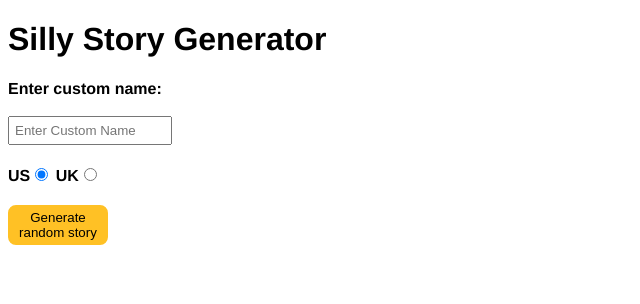
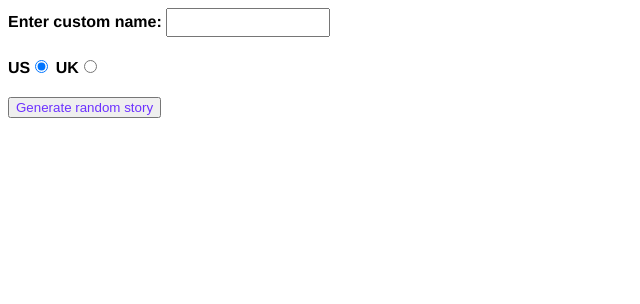
Before and after one commit to NBR-24/Story-Generator, a plain HTML site: page index.html in a window 1280 px wide. Shown: the whole page, without its empty margins (0-640 px from the left). Drawn offline with Linux system fonts and the light colour scheme.

Commit message:
index.html

```diff
--- a/index.html
+++ b/index.html
@@ -1,5 +1,5 @@
 <!DOCTYPE html>
-<html lang="en-US">
+<html lang="en-us">
   <head>
     <meta charset="utf-8" />
     <meta name="viewport" content="width=device-width" />
@@ -26,30 +26,20 @@
       }
 
       p {
-        background: #000000;
-        color: #ffffff;
+        color:  #FF0000;
         padding: 10px;
         visibility: hidden;
-        border-radius: 8px;
-        text-align: center;
       }
-      .randomize{
-        background-color: #ffc125;
-        color:black;
-        width:100px;
-        height:40px;
-        border-style: solid;
-        border-color: #ffc125;
-        border-radius: 8px;
+      button {
+        color: rgb(109, 49, 255);
       }
     </style>
   </head>
 
   <body>
     <div>
-        <h1>Silly Story Generator</h1>
-      <label for="customname">Enter custom name:</label><br><br>
-      <input id="customname" type="text" placeholder="Enter Custom Name" />
+      <label for="customname">Enter custom name:</label>
+      <input id="customname" type="text" placeholder="" />
     </div>
     <div>
       <label for="us">US</label
@@ -60,7 +50,10 @@
     <div>
       <button class="randomize">Generate random story</button>
     </div>
+
     <p class="story"></p>
-    <script src="main.js"></script>
+
+
+    <script src="script.js"></script>
   </body>
 </html>
```
